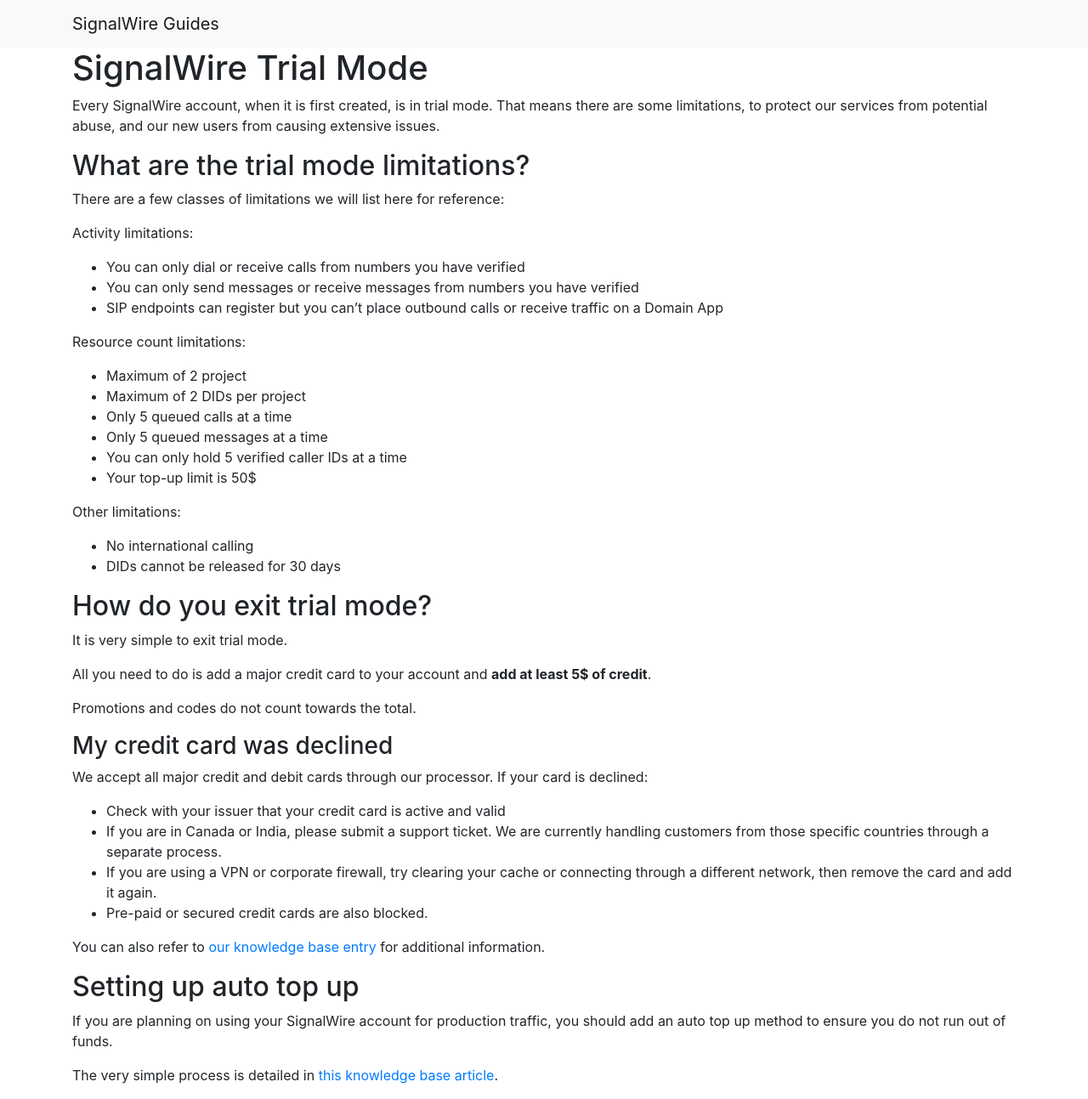
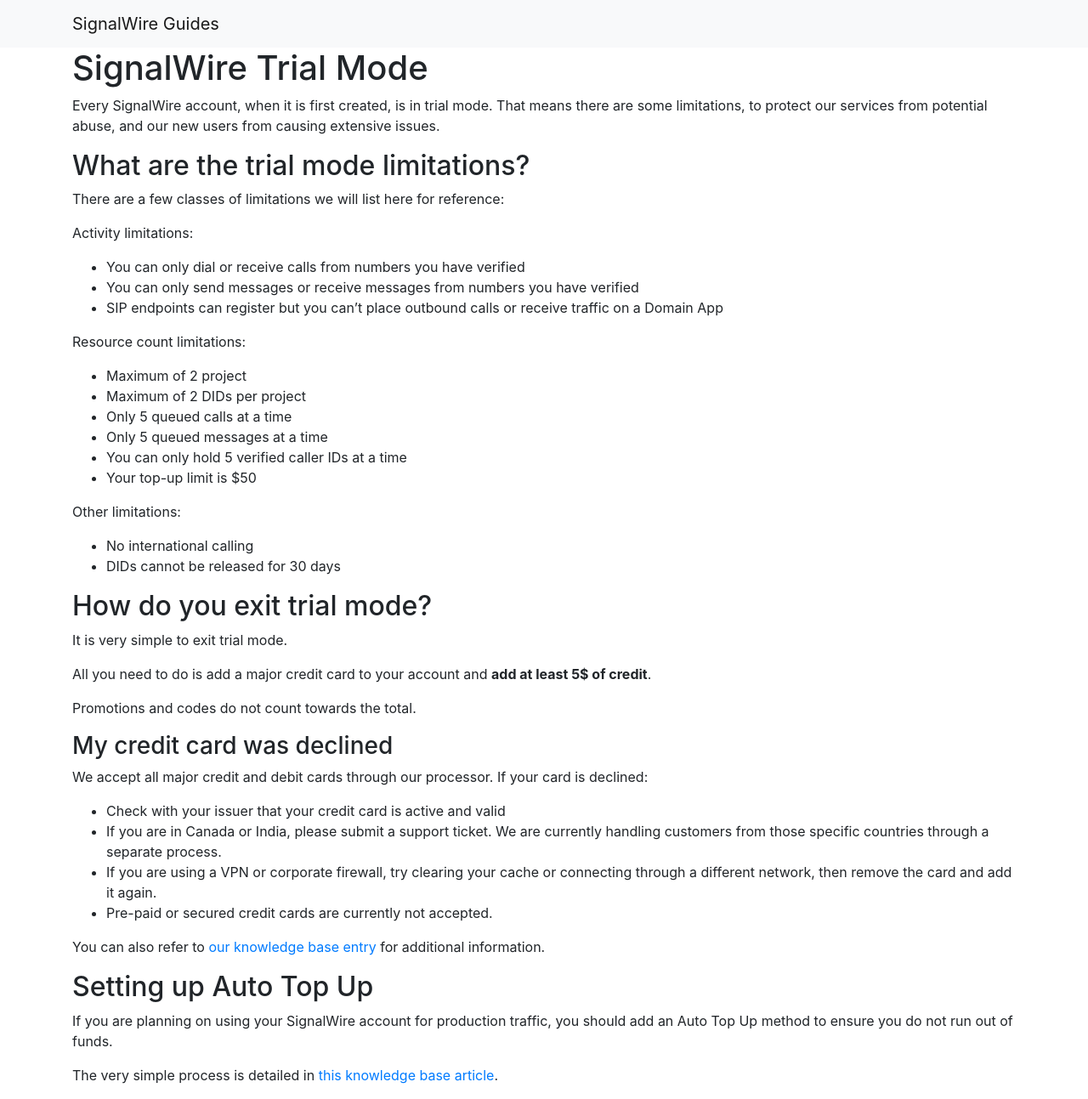
Before and after one commit to signalwire/signalwire-solutions, a Jekyll site: the page built from intros/trial_mode.md, in a window 1280 px wide. Shown: the whole page at 85% size. Built offline with Jekyll 4.4.1, drawn with Linux system fonts in a browser that asks for light colours; our own code applies the rules of GitHub Pages for plain Markdown files.

Commit message:
Better language and caps

```diff
--- a/intros/trial_mode.md
+++ b/intros/trial_mode.md
@@ -17,7 +17,7 @@
 - Only 5 queued calls at a time
 - Only 5 queued messages at a time
 - You can only hold 5 verified caller IDs at a time
-- Your top-up limit is 50$
+- Your top-up limit is $50
 
 Other limitations:
 - No international calling
@@ -39,12 +39,12 @@
 - Check with your issuer that your credit card is active and valid
 - If you are in Canada or India, please submit a support ticket. We are currently handling customers from those specific countries through a separate process.
 - If you are using a VPN or corporate firewall, try clearing your cache or connecting through a different network, then remove the card and add it again.
-- Pre-paid or secured credit cards are also blocked.
+- Pre-paid or secured credit cards are currently not accepted.
 
 You can also refer to [our knowledge base entry](https://signalwire.force.com/help/s/article/Credit-Card-Rejected-When-Topping-Up-Account) for additional information.
 
-## Setting up auto top up
+## Setting up Auto Top Up
 
-If you are planning on using your SignalWire account for production traffic, you should add an auto top up method to ensure you do not run out of funds.
+If you are planning on using your SignalWire account for production traffic, you should add an Auto Top Up method to ensure you do not run out of funds.
 
 The very simple process is detailed in [this knowledge base article](https://signalwire.force.com/help/s/article/How-To-Set-Up-Auto-Top-Up).
```
